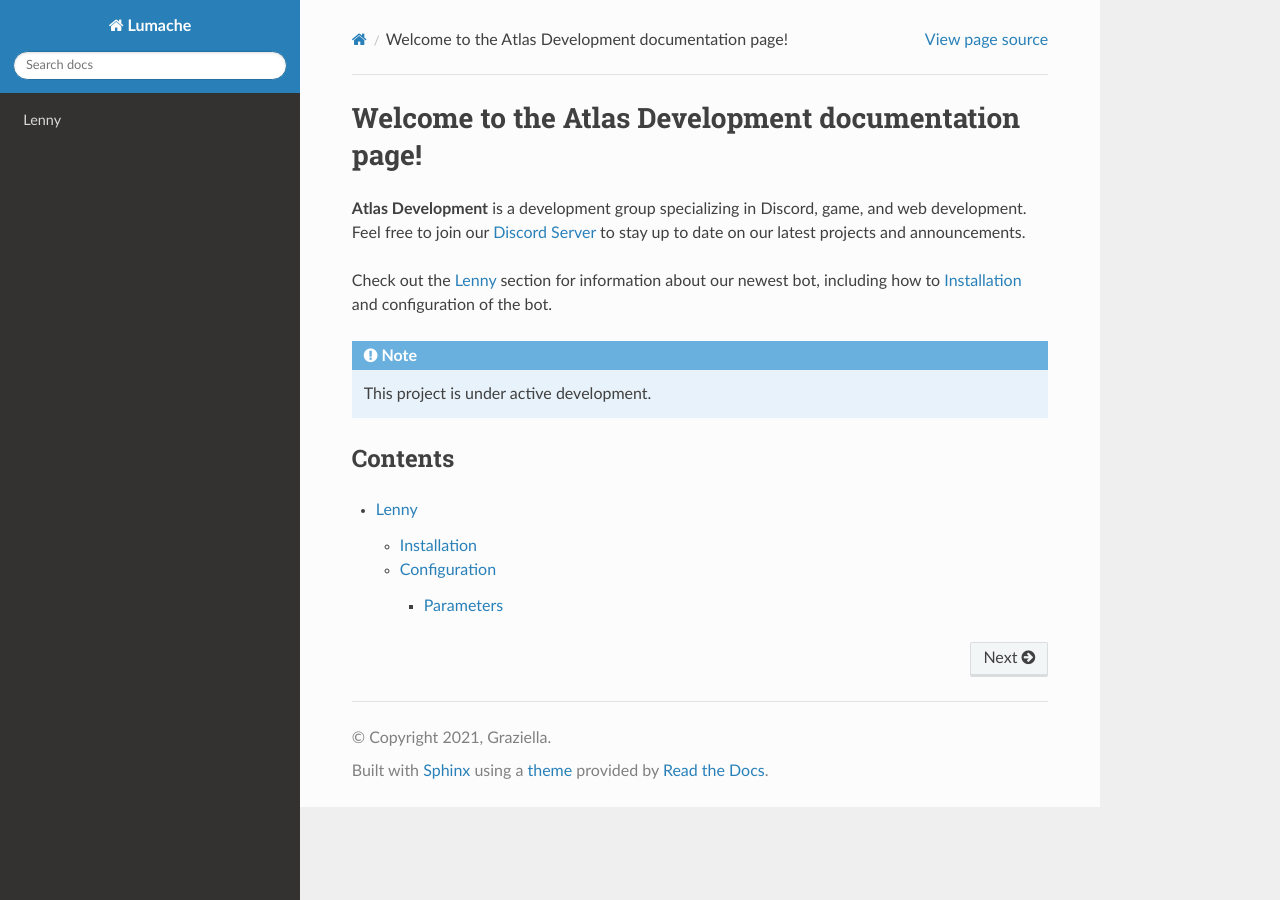
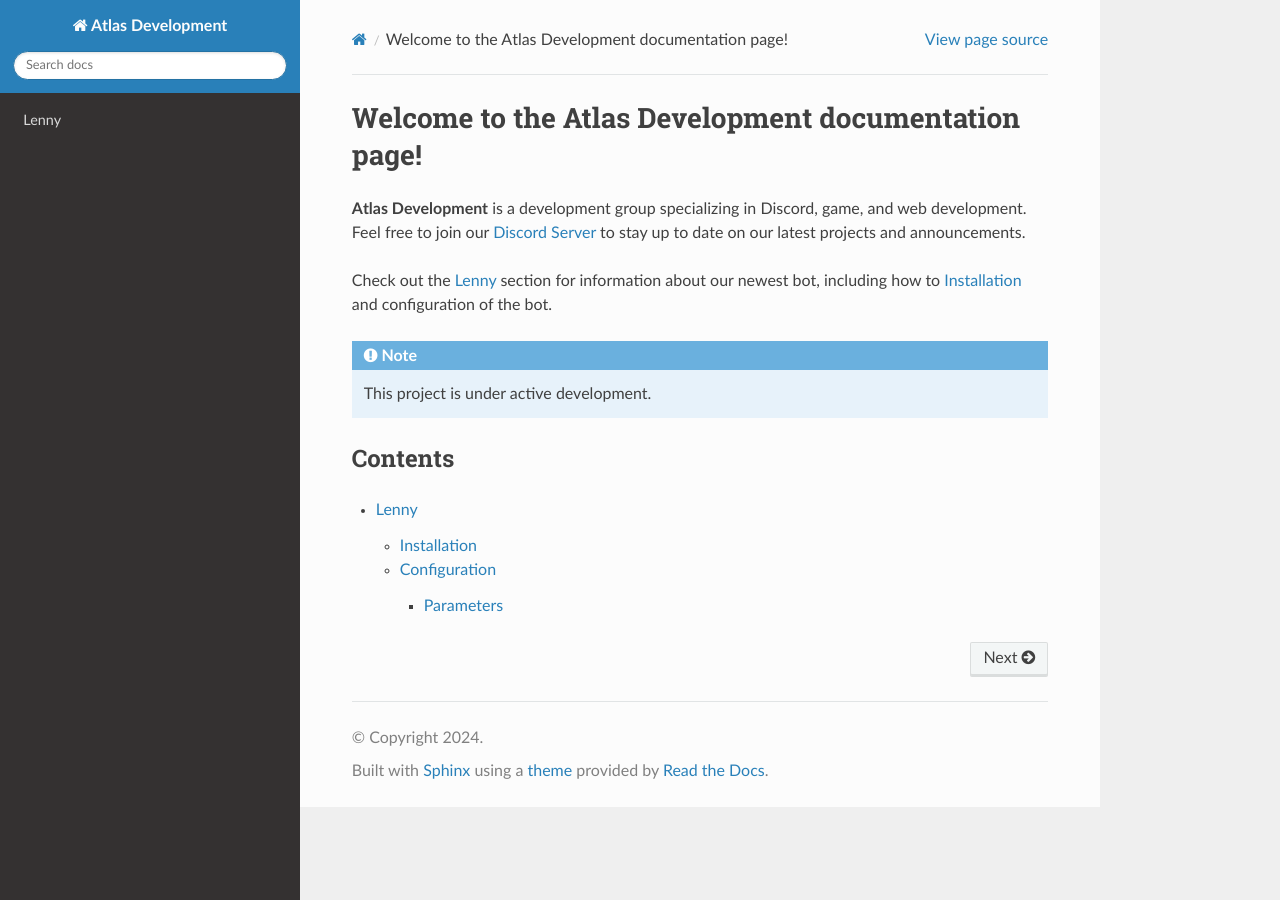
Before and after one commit to madebyatlas/docs, a Sphinx documentation site: the page built from docs/source/index.rst, in a window 1280 px wide. Built offline with Sphinx 7.4.7 and the Read the Docs theme 3.1.0, drawn with Linux system fonts in a browser that asks for light colours.

Commit message:
Update conf.py

```diff
--- a/docs/source/conf.py
+++ b/docs/source/conf.py
@@ -2,9 +2,9 @@
 
 # -- Project information
 
-project = 'Lumache'
-copyright = '2021, Graziella'
-author = 'Graziella'
+project = 'Atlas Development'
+copyright = '2024'
+author = 'McGRiM'
 
 release = '0.1'
 version = '0.1.0'
```
